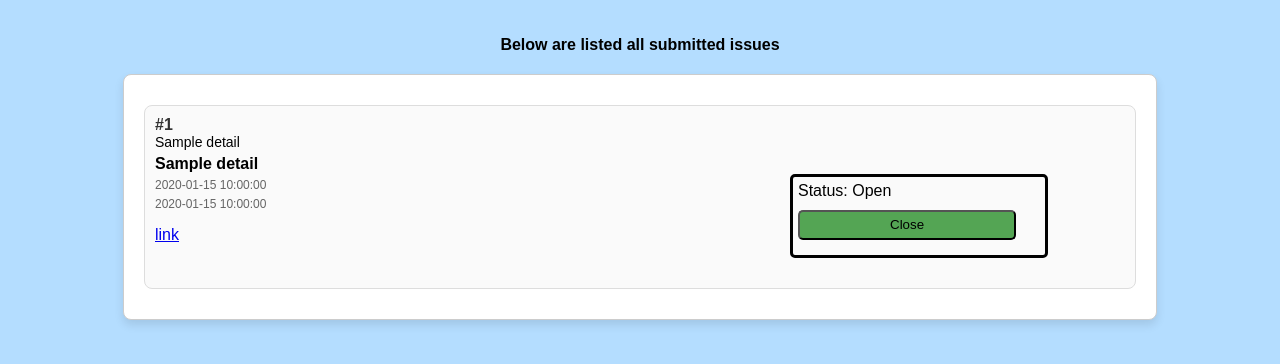
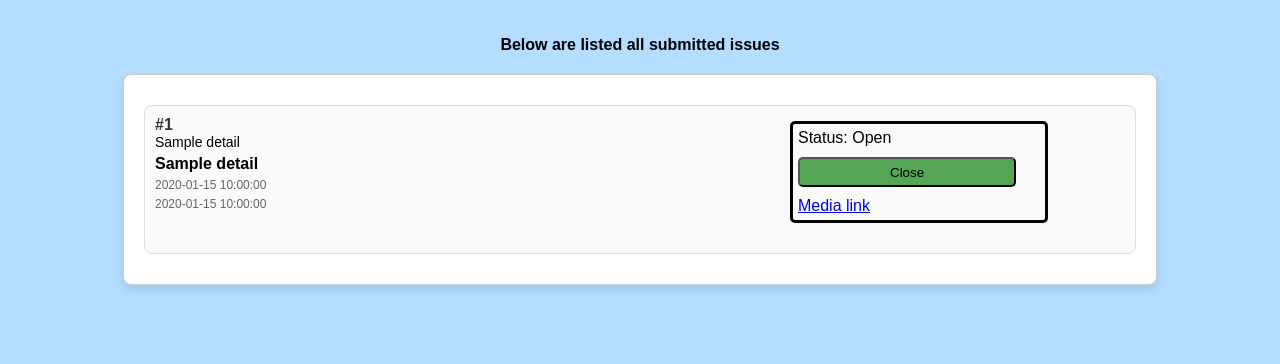
Before and after one commit to Naveen-Pal/issue-tracker, a PHP site: page /admin.php in a window 1280 px wide. Shown: the part 111-475 px from the top of the page. Run offline with PHP 8.4, Linux system fonts and the light colour scheme; the visitor is signed in with stand-in values (Sample User, id 1); tables that the repository leaves empty or names only in its code hold one stand-in row (values such as "Sample post").

Commit message:
media_link_added

```diff
--- a/admin.css
+++ b/admin.css
@@ -78,9 +78,8 @@ main p{
     display: grid;
 }
 
-.email, .number{
+.email, .number, .link{
     max-height: 0;
-    /* display: inline; */
     overflow: hidden;
 }
 
--- a/admin.js
+++ b/admin.js
@@ -3,6 +3,7 @@ document.addEventListener('DOMContentLoaded', () => {
     entries.forEach(entry => {
         entry.addEventListener('click', () => {
             entry.querySelector('.issue').classList.toggle('hei-show');
+            entry.querySelector('.link').classList.toggle('hei-show');
             entry.querySelector('.email').classList.toggle('hei-show');
             entry.querySelector('.number').classList.toggle('hei-show');
         });
--- a/admin.php
+++ b/admin.php
@@ -63,7 +63,6 @@ $result = $con->query($sql);
                             <span class=\"date val\">" . $date . "</span>
                             <span class=\"time\">" . $time . "</span>
                             <span class=\"issue\">" . $issue . "</span>
-                            <span class=\"link\"><a href=" . $link . ">link</a></span>
                             <span class=\"email\"><b>Email: </b>" . $email . "</span>
                             <span class=\"number\"><b>Contact no.: </b>" . $number . "</span>
 
@@ -75,6 +74,7 @@ $result = $con->query($sql);
                         <input type=\"hidden\" name=\"current_status\" value=\"" . $status . "\">
                         <button type=\"submit\" name=\"toggle_status\" class=\"ch-st\">" . $button_text . "</button>
                         </form>
+                        <span class=\"link\"><a href=" . $link . ">Media link</a></span>
                         </div>
                     </div>";
                 }
--- a/index.php
+++ b/index.php
@@ -6,6 +6,7 @@ if ($_SERVER["REQUEST_METHOD"] == "POST") {
     $email = $_POST["email"];
     $subject = $_POST["subject"];
     $issue = $_POST["issue"];
+    $link = $_POST["link"];
     date_default_timezone_set("Asia/Calcutta");
     $date = date('Y-m-d');
     $time = date('H:i:s');
@@ -88,7 +89,7 @@ if ($_SERVER["REQUEST_METHOD"] == "POST") {
                         <textarea name="issue" id="issue" rows="5" cols="50" placeholder="Explain Your Issue Briefly"></textarea>
                         <div id="file-container">
                             <h3>Upload an image</h3>
-                            <input type="link" name="img" placeholder="Image drive link">
+                            <input type="link" name="link" placeholder="Media link">
                         </div>
                         <input type="submit" id="button" value="Submit the Issue">
                     </form>
```
Lines whose indentation alone changed are shown as unchanged.
